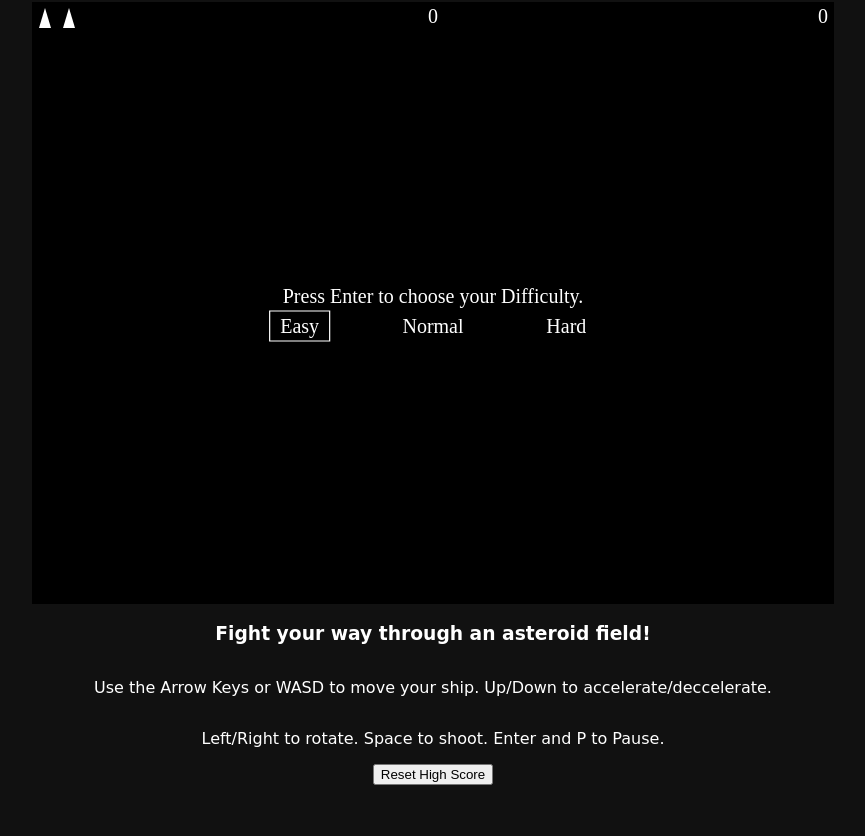
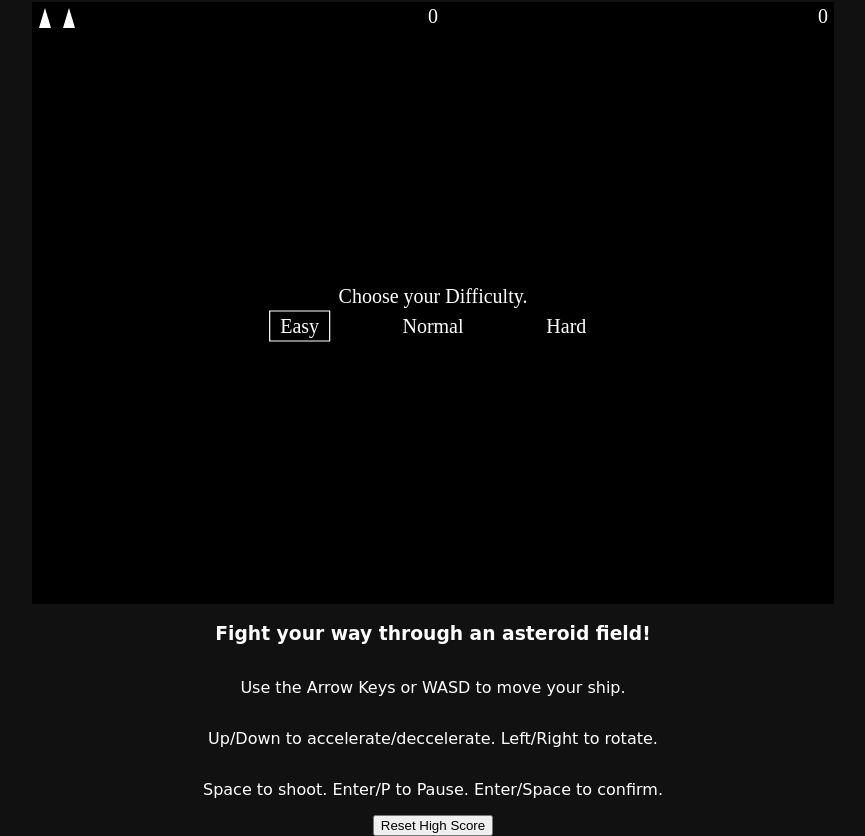
Before and after one commit to JDTalley/AsteroidsJS, a plain HTML site: page index.html in a window 1280 px wide. Shown: the part 79-915 px from the top of the page, without its empty margins (207-1072 px from the left). Before the commit the page ends 864 px from the top, so only its background shows below. Drawn offline with Linux system fonts and the light colour scheme; a web font is replaced by a local one.

Commit message:
Added basic instructions. Added space to confrim.

```diff
--- a/index.html
+++ b/index.html
@@ -15,8 +15,9 @@
             </canvas>
             <div class="wrapper">
                 <h3>Fight your way through an asteroid field!</h3>
-                <p>Use the Arrow Keys or WASD to move your ship. Up/Down to accelerate/deccelerate.</p>
-                <p>Left/Right to rotate. Space to shoot. Enter and P to Pause.</p>
+                <p>Use the Arrow Keys or WASD to move your ship.</p>
+                <p>Up/Down to accelerate/deccelerate. Left/Right to rotate.</p>
+                <p>Space to shoot. Enter/P to Pause. Enter/Space to confirm.</p>
                 <button id="reset-high">Reset High Score</button>
             </div>
         </div>
--- a/js/controllers/asteroids.js
+++ b/js/controllers/asteroids.js
@@ -27,7 +27,7 @@ const SPAWNS = ["TOP", "RIGHT", "BOTTOM", "LEFT"];
 var paused = true;
 var newGame = true;
 var pframe = true;
-var message = "Press Enter to choose your Difficulty.";
+var message = "Choose your Difficulty.";
 var difficulty = new Difficulty();
 var frame;
 var score = 0;
@@ -127,7 +127,7 @@ function gameTick() {
                 if (lives > 0) {
                     newLife();
                 } else {
-                    message = "Game Over. Press Enter for new game.";
+                    message = "Game Over. Choose your Difficulty for new game.";
                     newGame = true;
                     reset();
                 }
@@ -193,7 +193,6 @@ function queueTick() {
 
 function reset() {
     frame = 1;
-    //score = 0;
     lives = 2;
     paused = true;
 
@@ -299,10 +298,11 @@ function chooseDiff() {
         pframe = false;
     }
 
-    if(pframe && (keys["Enter"])) {
+    if(pframe && (keys["Enter"] || keys["Space"])) {
         newGame = !newGame;
         score = 0;
         reset();
+        pauseGame(false);
     }
 
     canvas.drawDiff(difficulty.getDiff());
```
